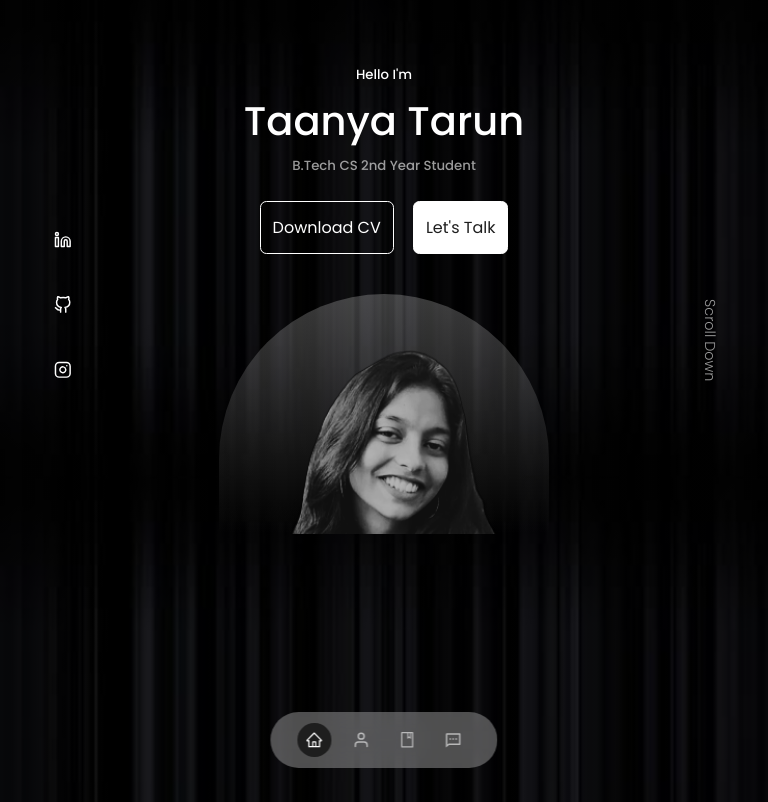
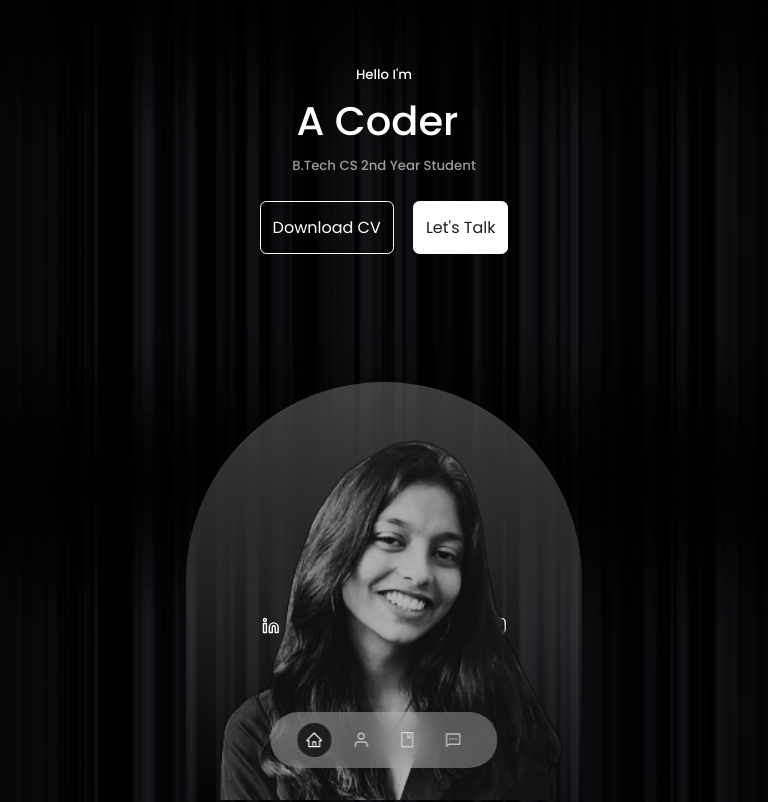
Before and after one commit to taanyatarun/Portfolio, a React (Create React App) app: page / in a window 768 px wide. Shown: the top 802 px of the page. Built offline with nearby package versions, Linux system fonts and the light colour scheme.

Commit message:
Added typed animations

```diff
--- a/package.json
+++ b/package.json
@@ -11,6 +11,7 @@
     "react-dom": "^18.2.0",
     "react-icons": "^4.7.1",
     "react-scripts": "^2.1.3",
+    "react-typed": "^1.2.0",
     "web-vitals": "^2.1.4"
   },
   "scripts": {
--- a/src/components/header/header.css
+++ b/src/components/header/header.css
@@ -16,6 +16,10 @@ header{
     display: flex;
     gap: 1.2rem;
     justify-content: center;
+}
+
+.header__elements{
+    display: flex;
 }
 
 .header__socials{
@@ -62,16 +66,39 @@ header{
     font-size: 0.9rem;
 }
 
-@media screen and (max-width: 1024px) {
+@media screen and (max-width: 1020px) and (min-width: 601px) {
     header{
-        height: 68vh;
+        height: 100vh;
     }
+    .header__elements{
+        flex-direction: column;
+        gap: 0;
+        justify-content: baseline;
+    }
+
+    .header__socials{
+        flex-direction: row;
+        width: 100%;
+        align-items: center;
+        justify-content: center;
+        gap: 5em;
+        font-size: larger;
+        padding-top: 0;
+        margin-top: 0;
+    }
+
+    .scroll__down{
+        display: none;
+    }
+
     .me{
-        width: 50%;
-        height: 50%;
-        left: 25%;
+        margin-top: 8em;
+        width: 60%;
+        height: 60%;
+        left: 20%;
         border-radius: 18rem 18rem 0 0;
     }
+
 }
 
 @media screen and (max-width: 600px) {
@@ -79,7 +106,22 @@ header{
         height: 100vh;
     }
 
-    .header__socials, .scroll__down{
+    .header__elements{
+        flex-direction: column;
+        gap: 0;
+        justify-content: baseline;
+    }
+
+    .header__socials{
+        flex-direction: row;
+        width: 100%;
+        align-items: center;
+        justify-content: center;
+        padding-top: 0;
+        margin-top: 0;
+    }
+
+    .scroll__down{
         display: none;
     }
 
@@ -89,3 +131,9 @@ header{
         left: 20%;
     }
 }
+
+@media screen and (max-width: 380px){
+    .me{
+        left: 15%;
+    }
+}
--- a/src/components/header/header.jsx
+++ b/src/components/header/header.jsx
@@ -1,4 +1,5 @@
 import React from "react";
+import Typed from 'react-typed';
 import './header.css'
 import CTA from './CTA'
 import ME from '../../assets/me1.png'
@@ -9,19 +10,29 @@ const Header = () => {
         <header>
             <div className="container header__container">
                 <h5>Hello I'm</h5>
-                <h1>Taanya Tarun</h1>
+                <h1>
+                    <Typed
+                        strings={['Taanya Tarun', 'A Coder', 'A Developer', 'A Problem Solver']}
+                        typeSpeed={100}
+                        backSpeed={80}
+                        backDelay={1500}
+                        loop
+                    />
+                </h1>
+                {/* <h1 className="multitext">Taanya Tarun</h1> */}
                 <h5 className="text-light">B.Tech CS 2nd Year Student</h5>
                 <CTA />
-                <HeaderSocials />
+                <div className="header__elements">
+                    <HeaderSocials />
 
-                <div className="me">
-                    <img src={ME} alt="me" />
+                    <div className="me">
+                        <img src={ME} alt="me" />
+                    </div>
+
+                    <a href="#contact" className="scroll__down">Scroll Down</a>
                 </div>
-
-                <a href="#contact" className="scroll__down">Scroll Down</a>
             </div>
         </header>
-
     )
 }
 
```
Also changed, not shown: 1 other file (tests, documents, lock files or other folders).
